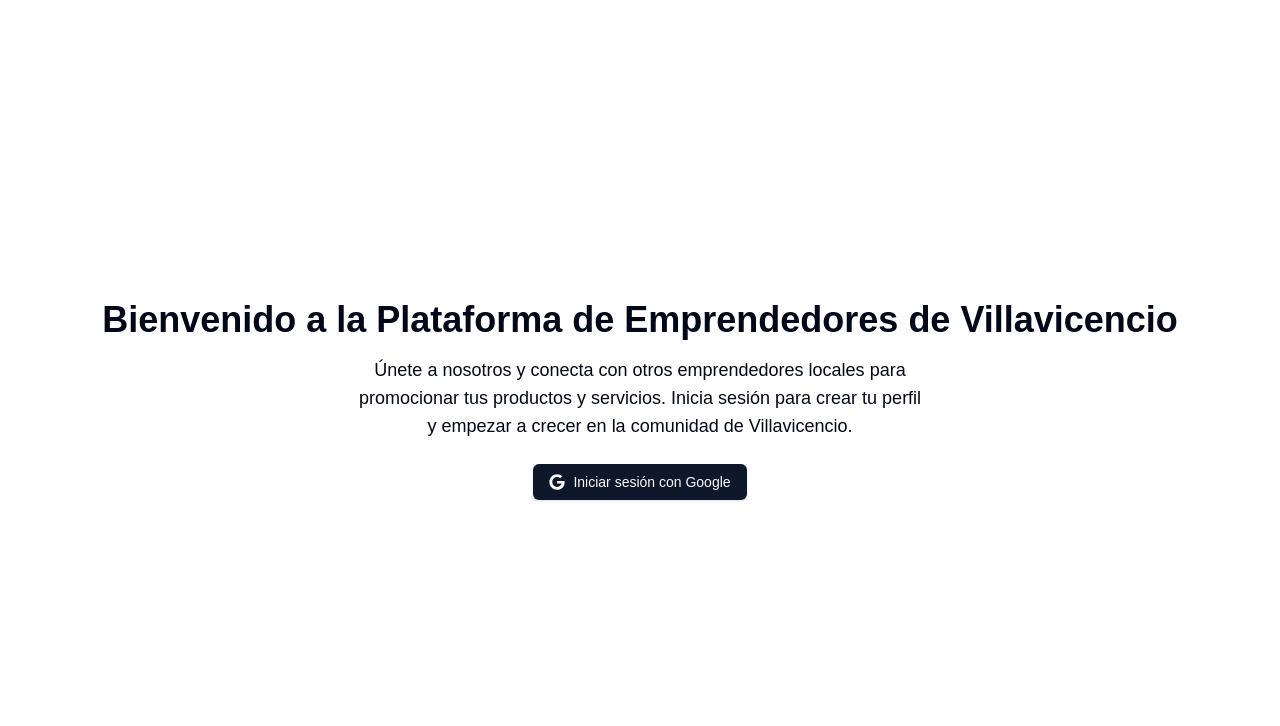
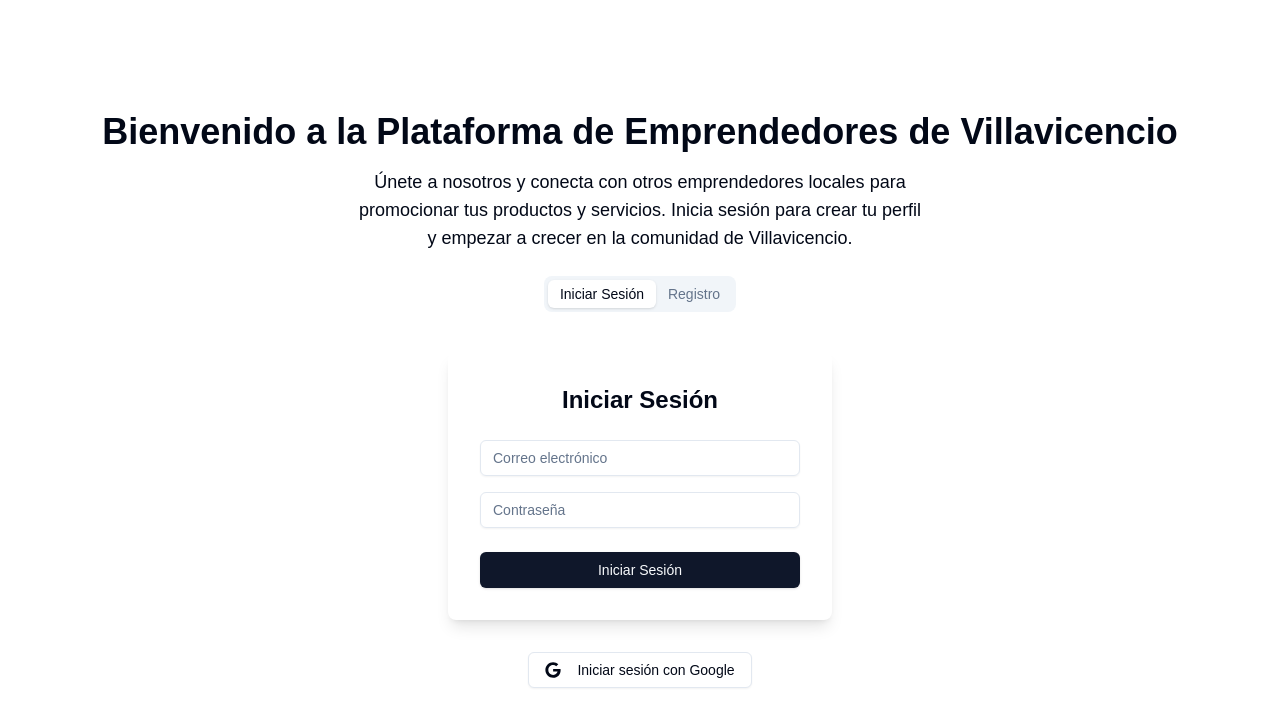
Before and after one commit to GamaDev-Andres/front-redemprende, a Next.js app: page /auth in a window 1280 px wide. Shown: the top 726 px of the page. Built offline with nearby package versions, Linux system fonts and the light colour scheme; no server answers.

Commit message:
Agrega login y register con email y contraseña

```diff
--- a/package.json
+++ b/package.json
@@ -18,6 +18,7 @@
     "@radix-ui/react-select": "^2.1.2",
     "@radix-ui/react-separator": "^1.1.0",
     "@radix-ui/react-slot": "^1.1.0",
+    "@radix-ui/react-tabs": "^1.1.1",
     "@radix-ui/react-toast": "^1.2.2",
     "@radix-ui/react-toggle": "^1.1.0",
     "@radix-ui/react-tooltip": "^1.1.3",
--- a/src/app/(public)/auth/page.tsx
+++ b/src/app/(public)/auth/page.tsx
@@ -1,47 +1,74 @@
-'use client';
-import { Button } from '@/components/ui/button';
-import { signIn, signOut, useSession } from 'next-auth/react';
-import { useRouter } from 'next/navigation';
-import { useEffect } from 'react';
-import { FaGoogle } from 'react-icons/fa';
+'use client'
+
+import { Tabs, TabsContent, TabsList, TabsTrigger } from '@/components/ui/tabs'
+import { Button } from '@/components/ui/button'
+import { Input } from '@/components/ui/input'
+import { signIn, signOut, useSession } from 'next-auth/react'
+import { useRouter } from 'next/navigation'
+import { useEffect, useState } from 'react'
+import { FaGoogle } from 'react-icons/fa'
+import RegisterForm from '@/components/register/RegisterForm'
+import LoginForm from '@/components/Login/LoginForm'
 
 const AuthPage = () => {
-  const { status } = useSession();
-  const router = useRouter();
+  const { status } = useSession()
+  const router = useRouter()
 
-  const handleLogin = () => signIn('google');
-  const handleLogout = () => {
-    signOut();
-  };
+  const [email, setEmail] = useState('')
+  const [password, setPassword] = useState('')
+  const [name, setName] = useState('')
+  const [error, setError] = useState('')
+
+  const handleGoogleLogin = () => signIn('google')
+  const handleLogout = () => signOut()
 
   useEffect(() => {
     if (status === 'authenticated') {
-      router.push('/');
+      router.push('/')
     }
-  }, [status, router]);
+  }, [status, router])
 
   return (
-    <div className="relative min-h-screen flex flex-col justify-center items-center text-center p-8">
-      {/* Fondo adicional para efecto visual */}
-
-      <h1 className="text-4xl font-bold mb-4">
+    <div className='relative min-h-screen flex flex-col justify-center items-center text-center p-8'>
+      <h1 className='text-4xl font-bold mb-4'>
         Bienvenido a la Plataforma de Emprendedores de Villavicencio
       </h1>
-      <p className="text-lg mb-6 max-w-xl">
-        Únete a nosotros y conecta con otros emprendedores locales para promocionar tus productos y servicios.
-        Inicia sesión para crear tu perfil y empezar a crecer en la comunidad de Villavicencio.
+      <p className='text-lg mb-6 max-w-xl'>
+        Únete a nosotros y conecta con otros emprendedores locales para
+        promocionar tus productos y servicios. Inicia sesión para crear tu
+        perfil y empezar a crecer en la comunidad de Villavicencio.
       </p>
-      {status === 'unauthenticated' ? (
-        <Button variant="default" onClick={handleLogin}>
-          <FaGoogle/> Iniciar sesión con Google
-        </Button>
-      ) : (
-        <Button variant="default" onClick={handleLogout}>
+
+      <Tabs defaultValue='login' className='w-full max-w-md'>
+        <TabsList className='mb-4'>
+          <TabsTrigger value='login'>Iniciar Sesión</TabsTrigger>
+          <TabsTrigger value='register'>Registro</TabsTrigger>
+        </TabsList>
+
+        {/* Login Tab */}
+        <TabsContent value='login'>
+          <LoginForm />
+        </TabsContent>
+
+        {/* Register Tab */}
+        <TabsContent value='register'>
+          <RegisterForm />
+        </TabsContent>
+      </Tabs>
+      <Button
+        variant='outline'
+        onClick={handleGoogleLogin}
+        className='flex items-center justify-center'
+      >
+        <FaGoogle className='mr-2' /> Iniciar sesión con Google
+      </Button>
+      {status === 'authenticated' && (
+        <Button variant='default' onClick={handleLogout} className='mt-4'>
           Cerrar Sesión
         </Button>
       )}
     </div>
-  );
-};
+  )
+}
 
-export default AuthPage;
+export default AuthPage
--- /dev/null
+++ b/src/components/Login/LoginForm.tsx
@@ -0,0 +1,64 @@
+'use client'
+import { useState } from 'react'
+
+
+import { Input } from '@/components/ui/input'
+import { Button } from '@/components/ui/button'
+import { signIn } from 'next-auth/react'
+
+const urlBackend = process.env.NEXT_PUBLIC_API_URL
+
+const LoginForm = () => {
+  const [email, setEmail] = useState('')
+  const [password, setPassword] = useState('')
+  const [error, setError] = useState('')
+
+  const handleLogin = async () => {
+    const res = await signIn('credentials', {
+      redirect: false,
+      email,
+      password
+    })
+
+    if (!res?.ok) {
+      setError('Credenciales inválidas')
+    } else {
+      alert('Inicio de sesión exitoso!')
+    }
+  }
+
+  return (
+    <div className='flex p-4 items-center justify-center mb-4'>
+      <form
+        onSubmit={e => {
+          e.preventDefault()
+          handleLogin()
+        }}
+        className='bg-white p-8 shadow-lg rounded-lg w-full max-w-sm'
+      >
+        <h2 className='text-2xl font-bold mb-6 text-center'>Iniciar Sesión</h2>
+        <div className='space-y-4'>
+          <Input
+            type='email'
+            placeholder='Correo electrónico'
+            value={email}
+            onChange={e => setEmail(e.target.value)}
+            className='w-full'
+          />
+          <Input
+            type='password'
+            placeholder='Contraseña'
+            value={password}
+            onChange={e => setPassword(e.target.value)}
+            className='w-full'
+          />
+        </div>
+        <Button type='submit' variant='default' className='w-full mt-6'>
+          Iniciar Sesión
+        </Button>
+        {error && <p className='text-red-500 text-sm mt-4'>{error}</p>}
+      </form>
+    </div>
+  )
+}
+export default LoginForm
--- a/src/components/profile/PostsSection.tsx
+++ b/src/components/profile/PostsSection.tsx
@@ -8,7 +8,8 @@ import { useGetAllPostsQuery } from '@/queries/post'
 const PostsSection = () => {
   const { id } = useParams()
   const { data: session } = useSession()
-  const {data} = useGetAllPostsQuery(session?.user.id ?? 0)
+  const {data} = useGetAllPostsQuery(Number(id) ?? 0)
+
   return (
     <section className='lg:w-full p-6 bg-gray-50 dark:bg-slate-900'>
       <h2 className='text-2xl font-semibold mb-4 text-center'>
--- /dev/null
+++ b/src/components/register/RegisterForm.tsx
@@ -0,0 +1,76 @@
+"use client";
+
+import { useState } from "react";
+import { Input } from "@/components/ui/input";
+import { Button } from "@/components/ui/button";
+
+const urlBackend = process.env.NEXT_PUBLIC_API_URL;
+
+const RegisterForm = () => {
+  const [email, setEmail] = useState("");
+  const [password, setPassword] = useState("");
+  const [name, setName] = useState("");
+  const [error, setError] = useState("");
+
+  const handleRegister = async () => {
+    try {
+      const res = await fetch(`${urlBackend}/user/register`, {
+        method: "POST",
+        headers: { "Content-Type": "application/json" },
+        body: JSON.stringify({ email, password, name }),
+      });
+
+      if (res.ok) {
+        alert("Registro exitoso!");
+      } else {
+        const data = await res.json();
+        setError(data.message || "Error al registrar.");
+      }
+    } catch (err) {
+      setError("Error al registrar.");
+    }
+  };
+
+  return (
+    <div className="flex items-center justify-center mb-4">
+      <form
+        onSubmit={(e) => {
+          e.preventDefault();
+          handleRegister();
+        }}
+        className="bg-white p-8 shadow-lg rounded-lg w-full max-w-sm"
+      >
+        <h2 className="text-2xl font-bold mb-6 text-center">Crear Cuenta</h2>
+        <div className="space-y-4">
+          <Input
+            type="text"
+            placeholder="Nombre completo"
+            value={name}
+            onChange={(e) => setName(e.target.value)}
+            className="w-full"
+          />
+          <Input
+            type="email"
+            placeholder="Correo electrónico"
+            value={email}
+            onChange={(e) => setEmail(e.target.value)}
+            className="w-full"
+          />
+          <Input
+            type="password"
+            placeholder="Contraseña"
+            value={password}
+            onChange={(e) => setPassword(e.target.value)}
+            className="w-full"
+          />
+        </div>
+        <Button type="submit" variant="default" className="w-full mt-6">
+          Registrarse
+        </Button>
+        {error && <p className="text-red-500 text-sm mt-4">{error}</p>}
+      </form>
+    </div>
+  );
+};
+
+export default RegisterForm;
--- /dev/null
+++ b/src/components/ui/tabs.tsx
@@ -0,0 +1,55 @@
+"use client"
+
+import * as React from "react"
+import * as TabsPrimitive from "@radix-ui/react-tabs"
+
+import { cn } from "@/lib/utils"
+
+const Tabs = TabsPrimitive.Root
+
+const TabsList = React.forwardRef<
+  React.ElementRef<typeof TabsPrimitive.List>,
+  React.ComponentPropsWithoutRef<typeof TabsPrimitive.List>
+>(({ className, ...props }, ref) => (
+  <TabsPrimitive.List
+    ref={ref}
+    className={cn(
+      "inline-flex h-9 items-center justify-center rounded-lg bg-muted p-1 text-muted-foreground",
+      className
+    )}
+    {...props}
+  />
+))
+TabsList.displayName = TabsPrimitive.List.displayName
+
+const TabsTrigger = React.forwardRef<
+  React.ElementRef<typeof TabsPrimitive.Trigger>,
+  React.ComponentPropsWithoutRef<typeof TabsPrimitive.Trigger>
+>(({ className, ...props }, ref) => (
+  <TabsPrimitive.Trigger
+    ref={ref}
+    className={cn(
+      "inline-flex items-center justify-center whitespace-nowrap rounded-md px-3 py-1 text-sm font-medium ring-offset-background transition-all focus-visible:outline-none focus-visible:ring-2 focus-visible:ring-ring focus-visible:ring-offset-2 disabled:pointer-events-none disabled:opacity-50 data-[state=active]:bg-background data-[state=active]:text-foreground data-[state=active]:shadow",
+      className
+    )}
+    {...props}
+  />
+))
+TabsTrigger.displayName = TabsPrimitive.Trigger.displayName
+
+const TabsContent = React.forwardRef<
+  React.ElementRef<typeof TabsPrimitive.Content>,
+  React.ComponentPropsWithoutRef<typeof TabsPrimitive.Content>
+>(({ className, ...props }, ref) => (
+  <TabsPrimitive.Content
+    ref={ref}
+    className={cn(
+      "mt-2 ring-offset-background focus-visible:outline-none focus-visible:ring-2 focus-visible:ring-ring focus-visible:ring-offset-2",
+      className
+    )}
+    {...props}
+  />
+))
+TabsContent.displayName = TabsPrimitive.Content.displayName
+
+export { Tabs, TabsList, TabsTrigger, TabsContent }
--- a/src/queries/profile/index.ts
+++ b/src/queries/profile/index.ts
@@ -6,6 +6,7 @@ import { useQuery } from '@tanstack/react-query'
 export function useGetProfileByIdQuery (id: string) {
   return useQuery({
     queryKey: [QUERY_KEYS.PROFILE.GETBYID, id],
+    retry: 0,
     queryFn: async () => {
       if (!id) return
       return await getProfileById(id)
```
Also changed, not shown: src/lib/authOptions.ts (+37 -9 lines), 1 other file (tests, documents, lock files or other folders).
